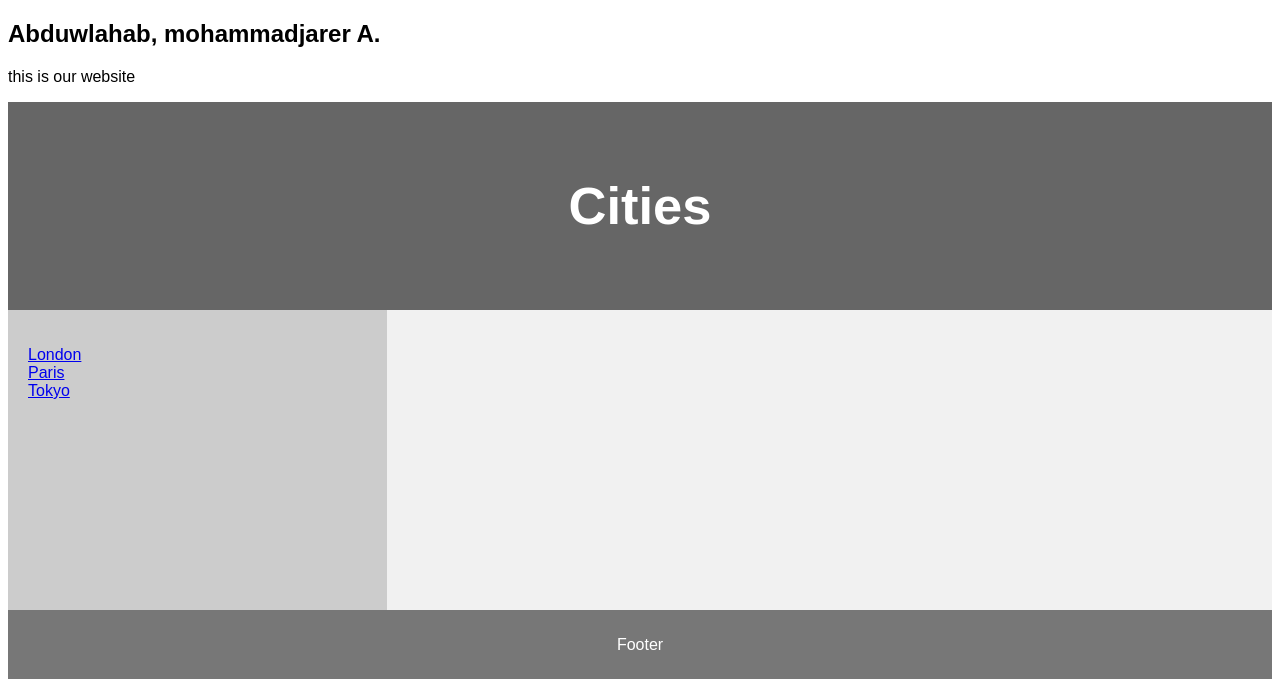
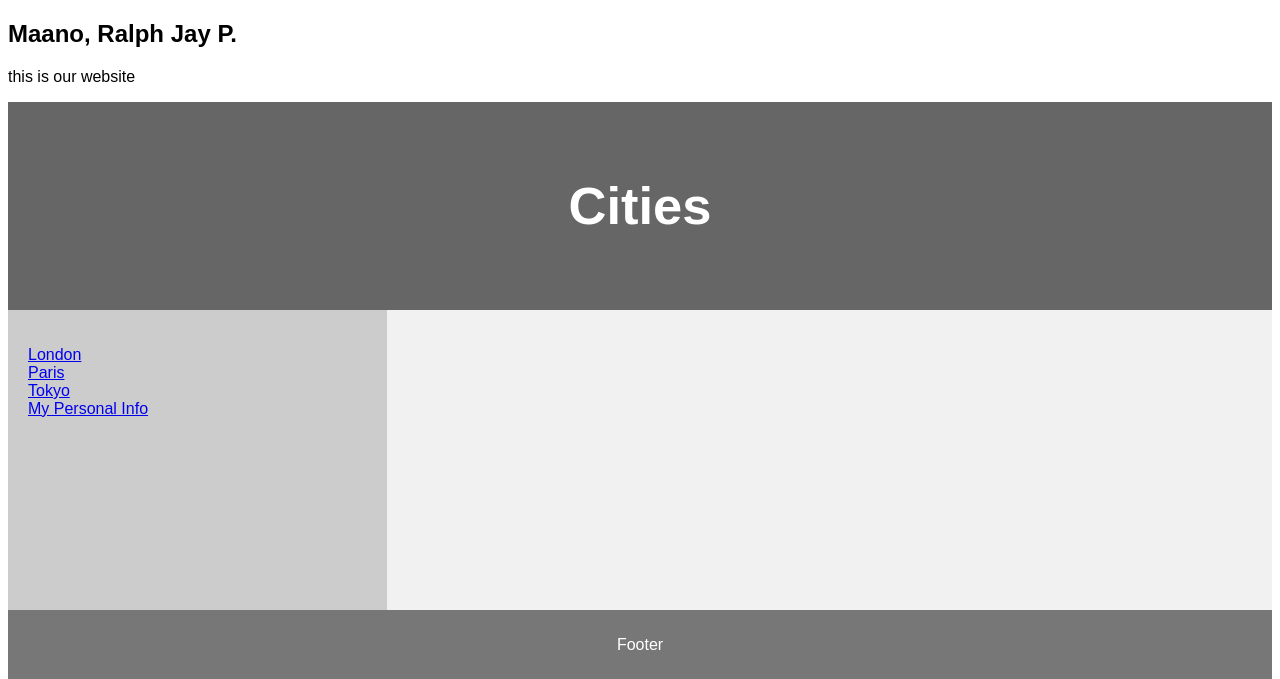
Before and after one commit to JeremiahSimo/ITE400_Section03, a PHP site: page /home.php in a window 1280 px wide. Shown: the top 679 px of the page. Run offline with PHP 8.4, Linux system fonts and the light colour scheme.

Commit message:
Ralph Maano ni sir

```diff
--- a/home.php
+++ b/home.php
@@ -71,7 +71,7 @@ footer {
 </head>
 <body>
 
-<h2>Abduwlahab, mohammadjarer A.</h2>
+<h2>Maano, Ralph Jay P.</h2>
 <p>this is our website</p>
 
 <header>
@@ -84,6 +84,7 @@ footer {
     <li><a href="home.php?page=london" class="<?php echo ($_GET['page'] ?? '') === 'london'  ? 'active' : ''; ?>">London</a></li>
       <li><a href="home.php?page=paris" class="<?php echo ($_GET['page'] ?? '') === 'paris'  ? 'active' : ''; ?>">Paris</a></li>
       <li><a href="home.php?page=tokyo" class="<?php echo ($_GET['page'] ?? '') === 'tokyo'  ? 'active' : ''; ?>">Tokyo</a></li>
+      <li><a href="home.php?page=info" class="<?php echo ($_GET['page'] ?? '') === 'info'  ? 'active' : ''; ?>">My Personal Info</a></li>
     </ul>
   </nav>
 
@@ -103,6 +104,9 @@ footer {
                         case 'tokyo':
                             include 'tokyo.php';
                             break;
+                            case 'info':
+                              include 'info.php';
+                              break;
 
         }
     }
--- a/info.php
+++ b/info.php
@@ -1 +1,3 @@
-ralph jay jhdhdh
+<h1>MY PERSONAL INFO</h1>
+<h1>Ralph Jay Maano</h1>
+<h1>Linagting, Baungon, Bukidnon</h1>
```
